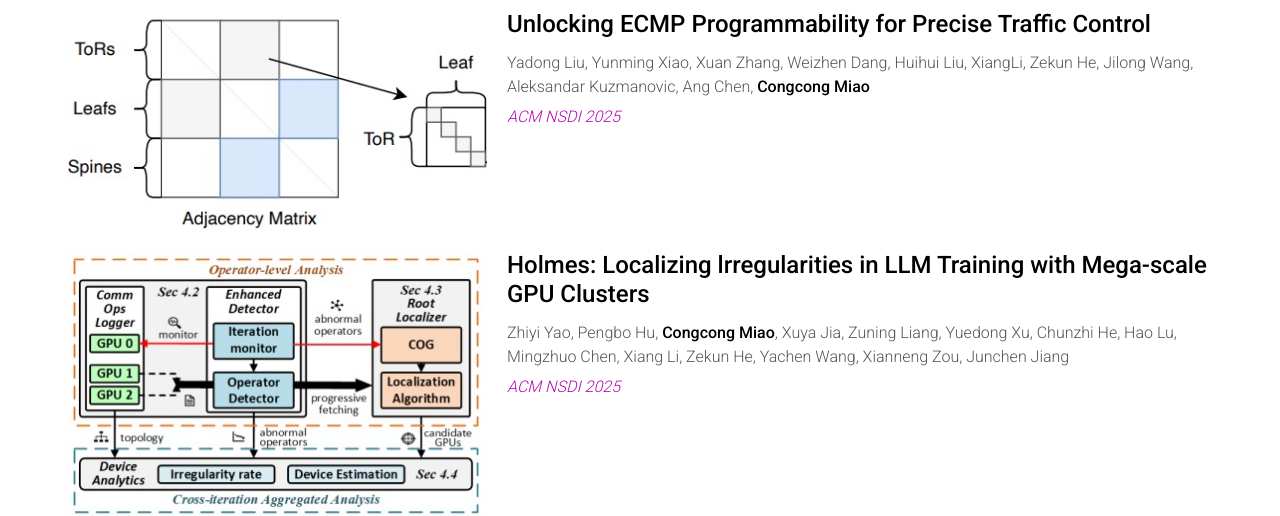
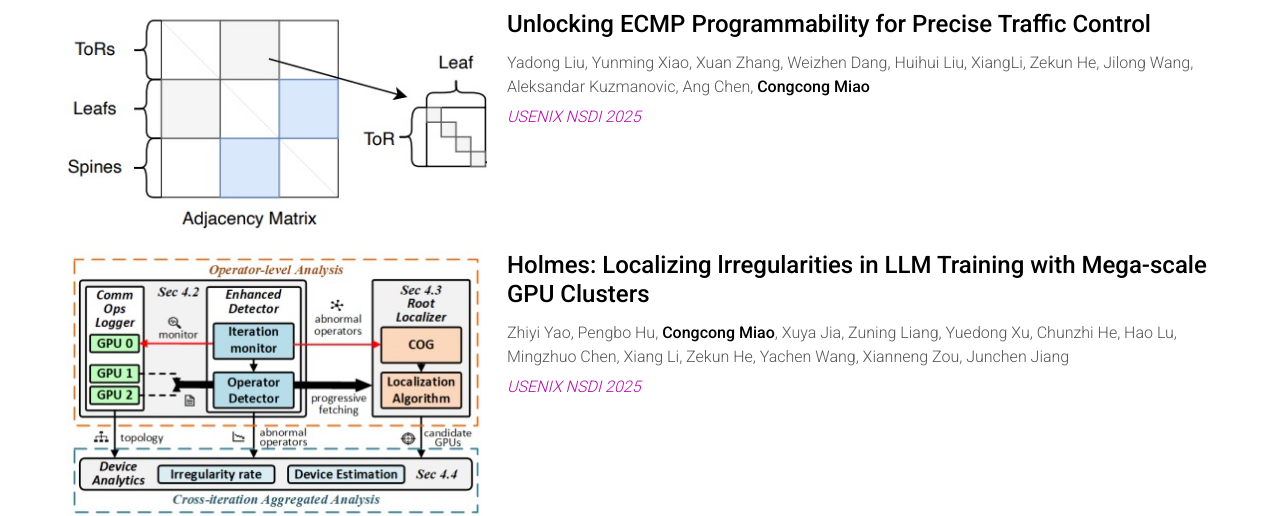
Before and after one commit to congcongmiao/congcongmiao.github.io, a Jekyll site: the page built from _pages/about.html, in a window 1280 px wide and 900 px high, scrolled down 1083 px. Shown: the part 153-669 px from the top of the window. Built offline with Jekyll 4.4.1, drawn with Linux system fonts in a browser that asks for light colours; comment, search, counter and statistics services are not loaded; a style sheet for code colours, icons or effects is not loaded.

Commit message:
Updated papers

```diff
--- a/_includes/full_papers.html
+++ b/_includes/full_papers.html
@@ -113,7 +113,7 @@
           Aleksandar Kuzmanovic,
           Ang Chen, <strong>Congcong Miao</strong></p>
         <div class="publication-conference">
-          <a href="https://www.usenix.org/conference/nsdi25/"> <i>ACM NSDI 2025</i></a>
+          <a href="https://www.usenix.org/conference/nsdi25/"> <i>USENIX NSDI 2025</i></a>
         </div>
 
         <!-- <div class="publication-links"> -->
@@ -139,7 +139,7 @@
         </h3>
         <p class="publication-authors"> Zhiyi Yao, Pengbo Hu, <strong>Congcong Miao</strong>, Xuya Jia, Zuning Liang, Yuedong Xu, Chunzhi He, Hao Lu, Mingzhuo Chen, Xiang Li, Zekun He, Yachen Wang, Xianneng Zou, Junchen Jiang</p>
         <div class="publication-conference">
-          <a href="https://www.usenix.org/conference/nsdi25/"> <i>ACM NSDI 2025</i></a>
+          <a href="https://www.usenix.org/conference/nsdi25/"> <i>USENIX NSDI 2025</i></a>
         </div>
 
         <!-- <div class="publication-links"> -->
--- a/_includes/selected_papers.html
+++ b/_includes/selected_papers.html
@@ -81,7 +81,7 @@
           Aleksandar Kuzmanovic,
           Ang Chen, <strong>Congcong Miao</strong></p>
         <div class="publication-conference">
-          <a href="https://www.usenix.org/conference/nsdi25/"> <i>ACM NSDI 2025</i></a>
+          <a href="https://www.usenix.org/conference/nsdi25/"> <i>USENIX NSDI 2025</i></a>
         </div>
 
         <!-- <div class="publication-links"> -->
@@ -107,7 +107,7 @@
         </h3>
         <p class="publication-authors"> Zhiyi Yao, Pengbo Hu, <strong>Congcong Miao</strong>, Xuya Jia, Zuning Liang, Yuedong Xu, Chunzhi He, Hao Lu, Mingzhuo Chen, Xiang Li, Zekun He, Yachen Wang, Xianneng Zou, Junchen Jiang</p>
         <div class="publication-conference">
-          <a href="https://www.usenix.org/conference/nsdi25/"> <i>ACM NSDI 2025</i></a>
+          <a href="https://www.usenix.org/conference/nsdi25/"> <i>USENIX NSDI 2025</i></a>
         </div>
 
         <!-- <div class="publication-links"> -->
```
